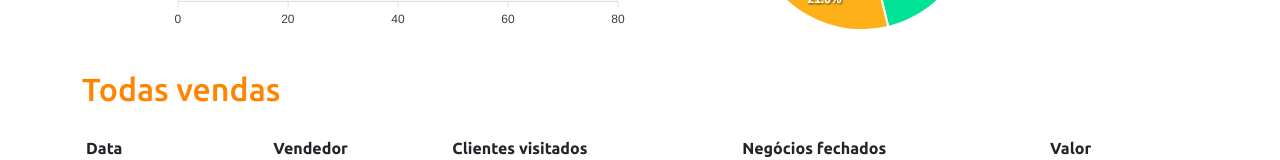
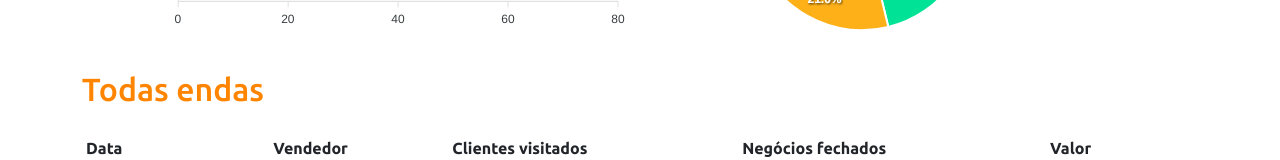
Before and after one commit to carlosedupm/projeto-sds3, a React (Create React App) app in the folder frontend/: page / in a window 1280 px wide. Shown: the part 394-554 px from the top of the page. Built offline with nearby package versions, Linux system fonts and the light colour scheme.

Commit message:
Update title com netlify

```diff
--- a/frontend/src/App.tsx
+++ b/frontend/src/App.tsx
@@ -25,7 +25,7 @@ function App() {
 
 
       <div className="py-3">
-        <h2 className="text-primary">Todas vendas</h2>
+        <h2 className="text-primary">Todas endas</h2>
      </div>
       <DataTable />
       </div>
```
